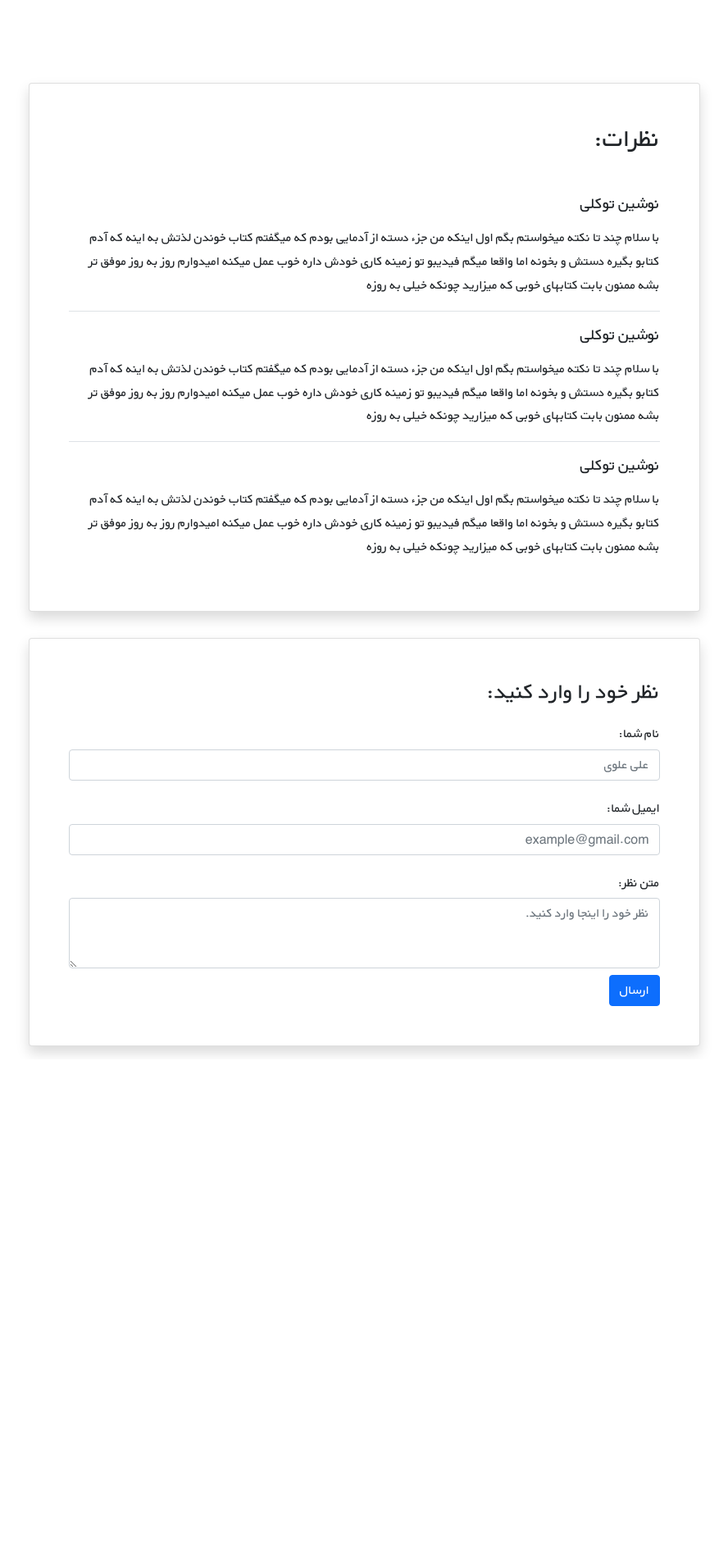
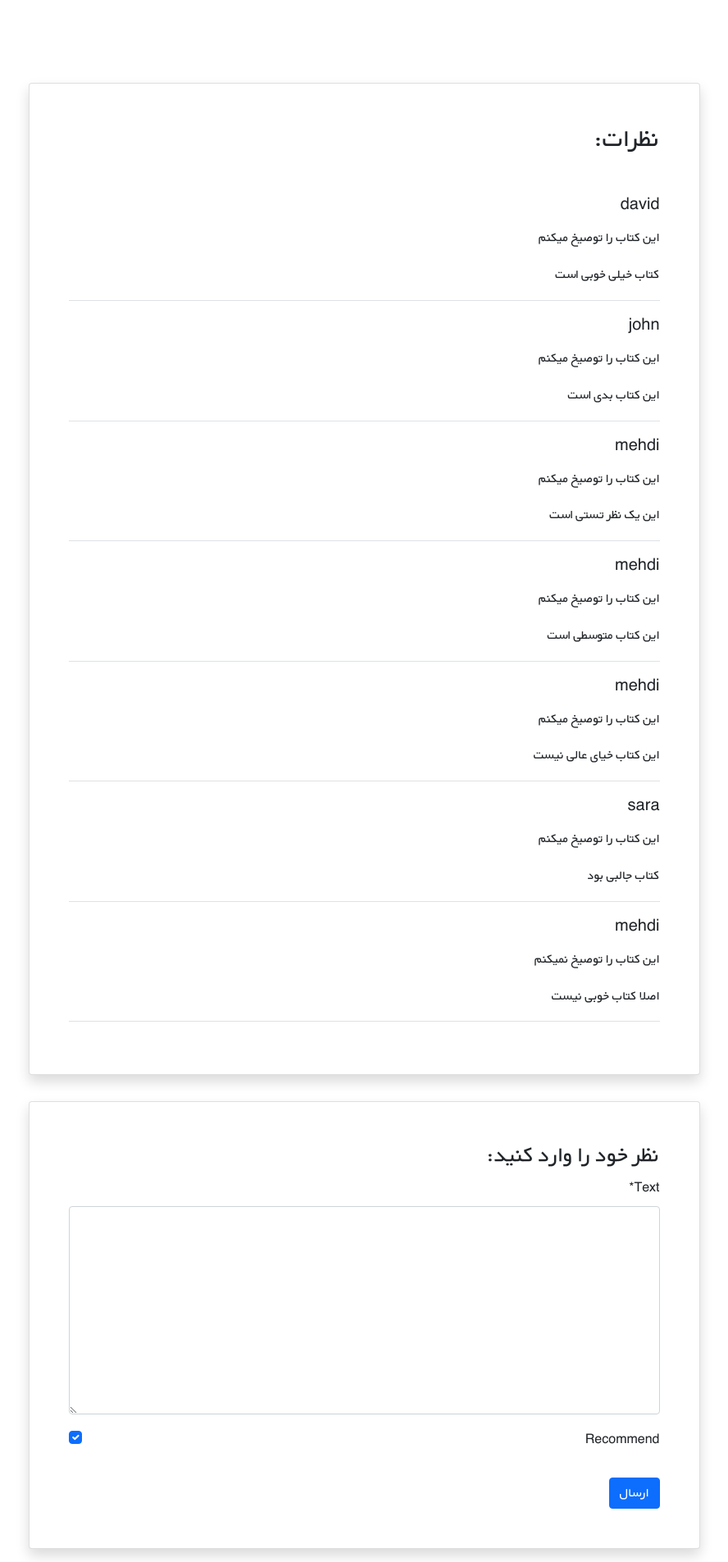
Before and after one commit to mehdinajmi/bookstore-Codingyar, a Django app: page /books/1/ in a window 1280 px wide. Shown: the part 2716-4621 px from the top of the page at 82% size, without its empty margins (196-1084 px from the left). Before the commit the page ends 4003 px from the top, so only its background shows below. Run offline with Django 5.2, Linux system fonts and the light colour scheme; data comes from the database, SQL or seed files in the repository; both versions use the stored data as it was after the commit; some libraries are stand-ins or nearby versions.

Commit message:
add comment form to book_detail_view

```diff
--- /dev/null
+++ b/books/forms.py
@@ -0,0 +1,7 @@
+from django import forms
+from .models import Comment
+
+class CommentForm(forms.ModelForm):
+    class Meta:
+        model = Comment
+        fields = ( 'text','recommend',)
--- a/books/models.py
+++ b/books/models.py
@@ -22,6 +22,8 @@ class Comment(models.Model):
     book = models.ForeignKey(Book, on_delete=models.CASCADE, related_name='comments')
     text = models.TextField()
     datetime_created = models.DateTimeField(auto_now_add=True)
+    is_active = models.BooleanField(default= True)
+    recommend = models.BooleanField(default=True)
 
     def __str__(self):
         return self.text
--- a/books/templates/books/book_detail.html
+++ b/books/templates/books/book_detail.html
@@ -1,4 +1,5 @@
 {% extends '_base.html' %}
+{% load crispy_forms_tags %}
 {#{% load book_tags.py %}#}
 {% block page_title %} book details of {{ book.title }}{% endblock %}
 {% block content %}
@@ -43,24 +44,20 @@
             <div class="d-flex justify-content-center">
                 <div class="card shadow my-3 p-5 w-sm-75 w-100">
                     <h2 class="mb-5">نظرات:</h2>
-                    <div class="border-bottom mb-3">
-                        <h5 class="mb-3">نوشین توکلی</h5>
-                        <p>با سلام چند تا نکته میخواستم بگم اول اینکه من جزء دسته از آدمایی بودم که میگفتم کتاب خوندن لذتش
-                            به اینه که آدم کتابو بگیره دستش و بخونه اما واقعا میگم فیدیبو تو زمینه کاری خودش داره خوب عمل
-                            میکنه امیدوارم روز به روز موفق تر بشه ممنون بابت کتابهای خوبی که میزارید چونکه خیلی به روزه</p>
+                    {% for comment in comments  %}
+                        {%  if comment.is_active %}
+                            <div class="border-bottom mb-3">
+                                <h5 class="mb-3">{{ comment.user.username}}</h5>
+                                {% if comment.recommend %}
+                                <p> این کتاب را توصیخ میکنم</p>
+                                {% else %}
+                                <p> این کتاب را توصیخ نمیکنم</p>
+                                {% endif %}
+                                <p> {{ comment.text|linebreaks }} </p>
+                            {% endif %}
                     </div>
-                    <div class="border-bottom mb-3">
-                        <h5 class="mb-3">نوشین توکلی</h5>
-                        <p>با سلام چند تا نکته میخواستم بگم اول اینکه من جزء دسته از آدمایی بودم که میگفتم کتاب خوندن لذتش
-                            به اینه که آدم کتابو بگیره دستش و بخونه اما واقعا میگم فیدیبو تو زمینه کاری خودش داره خوب عمل
-                            میکنه امیدوارم روز به روز موفق تر بشه ممنون بابت کتابهای خوبی که میزارید چونکه خیلی به روزه</p>
-                    </div>
-                    <div>
-                        <h5 class="mb-3">نوشین توکلی</h5>
-                        <p>با سلام چند تا نکته میخواستم بگم اول اینکه من جزء دسته از آدمایی بودم که میگفتم کتاب خوندن لذتش
-                            به اینه که آدم کتابو بگیره دستش و بخونه اما واقعا میگم فیدیبو تو زمینه کاری خودش داره خوب عمل
-                            میکنه امیدوارم روز به روز موفق تر بشه ممنون بابت کتابهای خوبی که میزارید چونکه خیلی به روزه</p>
-                    </div>
+                     {% endfor %}
+
                 </div>
             </div>
 
@@ -68,20 +65,9 @@
                 <div class="card shadow my-3 p-5 w-sm-75 w-100">
                     <h3>نظر خود را وارد کنید:</h3>
                     <form method="POST">
-                        <div class="form-group py-2">
-                            <label class="py-1" for="author_name">نام شما:</label>
-                            <input type="text" class="form-control" placeholder="علی علوی" name="author_name">
-                        </div>
-                        <div class="form-group py-2">
-                            <label class="py-1" for="email">ایمیل شما:</label>
-                            <input type="email" class="form-control" placeholder="example@gmail.com" name="email">
-                        </div>
-                        <div class="form-group py-2">
-                            <label class="py-1" for="comment_text">متن نظر:</label>
-                            <textarea class="form-control" name="text" rows="3"
-                                      placeholder="نظر خود را اینجا وارد کنید."></textarea>
-                        </div>
-                        <button type="submit" class="btn btn-primary">ارسال</button>
+                        {% csrf_token %}
+                        {{ comment_form|crispy }}
+                        <button type="submit" class="btn btn-primary mt-3">ارسال</button>
                     </form>
                 </div>
             </div>
--- a/books/urls.py
+++ b/books/urls.py
@@ -1,11 +1,11 @@
 from django.urls import path , include
 
-from .views import BookListView,BookDetailView, BookCreateView,BookUpdateView,BookDeleteView
+from .views import BookListView, BookCreateView,BookUpdateView,BookDeleteView,book_detail_view
 
 
 urlpatterns = [
     path('',BookListView.as_view(),name='book_list'),
-    path('<int:pk>/', BookDetailView.as_view(), name="book_detail"),
+    path('<int:pk>/', book_detail_view, name="book_detail"),
     path('create/', BookCreateView.as_view() , name='book_create'),
     path('<int:pk>/update/', BookUpdateView.as_view() , name='book_update'),
     path('<int:pk>/delete/', BookDeleteView.as_view(), name='book_delete')
--- a/books/views.py
+++ b/books/views.py
@@ -1,6 +1,10 @@
 from django.shortcuts import render
 from django.views import generic
 from django.urls import reverse_lazy
+from django.shortcuts import get_object_or_404 , render
+from .models import Comment, Book
+from .forms import CommentForm
+
 
 from .models import Book
 
@@ -12,9 +16,31 @@ class BookListView(generic.ListView):
     context_object_name = 'books'
 
 
-class BookDetailView(generic.DetailView):
-    model = Book
-    template_name = 'books/book_detail.html'
+# class BookDetailView(generic.DetailView):
+#     model = Book
+#     template_name = 'books/book_detail.html'
+def book_detail_view(request, pk):
+    book = get_object_or_404(Book , pk=pk)
+    book_comment = book.comments.all()
+
+    if request.method == 'POST':
+        comment_form = CommentForm(request.POST)
+        if comment_form.is_valid():
+            new_comment= comment_form.save(commit=False)
+            new_comment.book = book
+            new_comment.user = request.user
+            new_comment.save()
+            comment_form = CommentForm()
+    else:
+        comment_form = CommentForm()
+
+    return render (request,'books/book_detail.html',{
+        'book':book,
+        'comments':book_comment,
+        'comment_form':comment_form})
+
+
+
 
 
 class BookCreateView(generic.edit.CreateView):
```
Also changed, not shown: books/migrations/0005_comment_is_active_comment_recommend.py (added), db.sqlite3.
